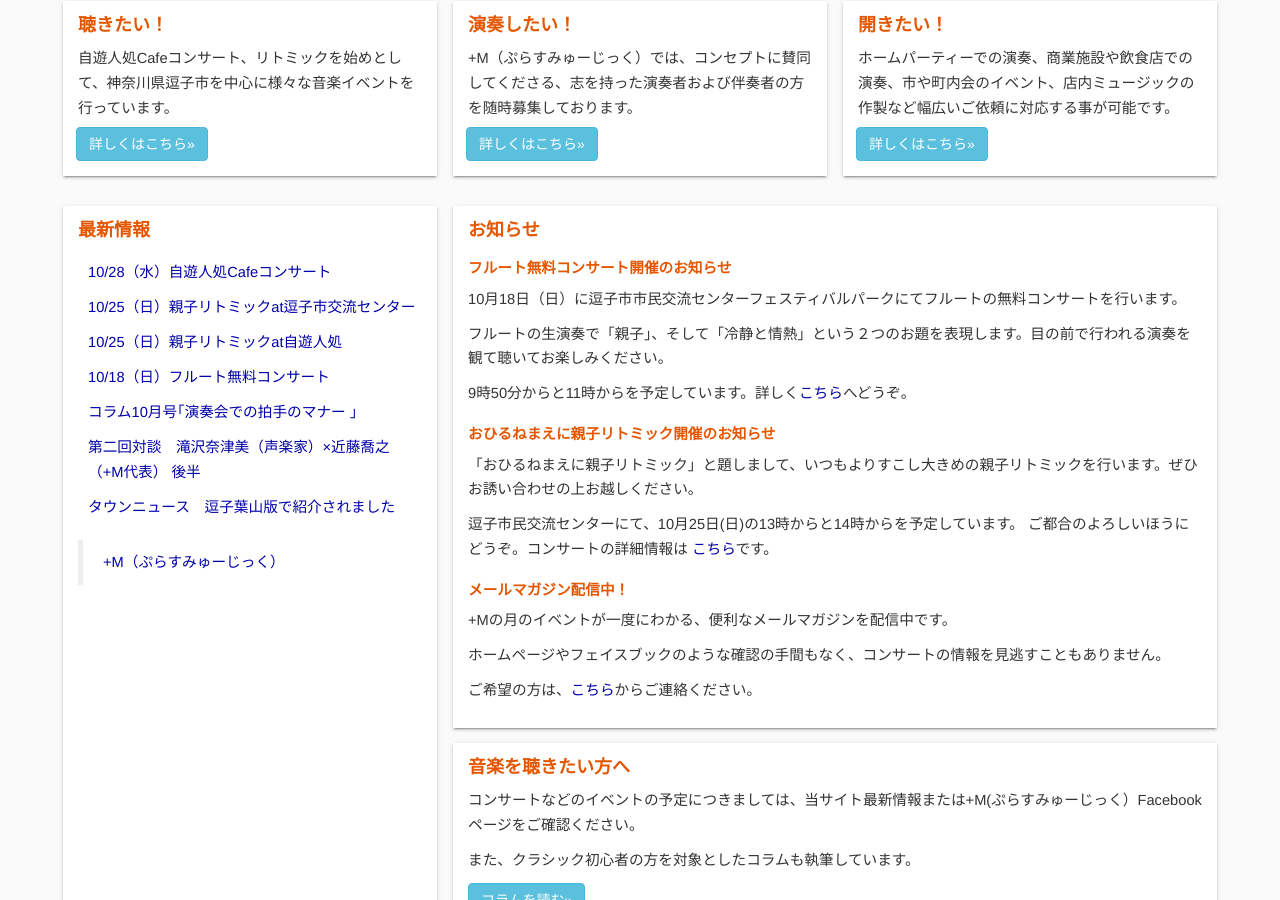
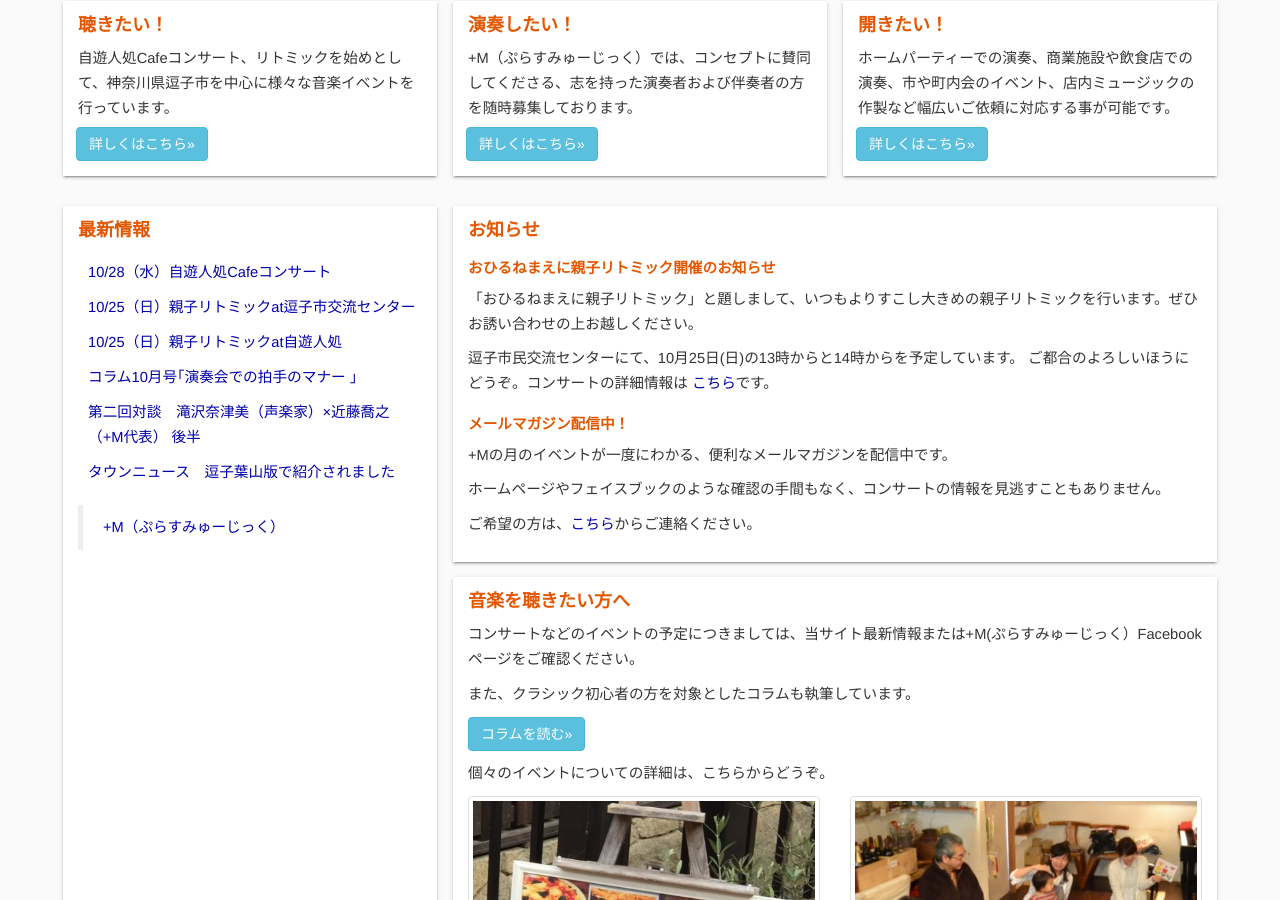
Before and after one commit to shinnkondo/plus-music-japan.github.io, a Jekyll site: the page built from index.html, in a window 1280 px wide and 900 px high, scrolled down 556 px. Built offline with Jekyll 4.4.1, drawn with Linux system fonts in a browser that asks for light colours; nearby versions of some CDN libraries; some web fonts are replaced.

Commit message:
古くなった情報を排除。

```diff
--- a/_data/news.csv
+++ b/_data/news.csv
@@ -2,7 +2,6 @@ title,url,expireat
 10/28（水）自遊人処Cafeコンサート,concert.html#coming-up,
 10/25（日）親子リトミックat逗子市交流センター,/rythmique_before_nap.html,
 10/25（日）親子リトミックat自遊人処,/rythmique.html#coming-up,
-10/18（日）フルート無料コンサート,/concert_outside.html,
 コラム10月号｢演奏会での拍手のマナー ｣,/column/2015/10/concert_applause_manner.html,
 第二回対談　滝沢奈津美（声楽家）×近藤喬之（+M代表） 後半,/interview/2015/09/interview-takizawa-kondo-part2.html,
 タウンニュース　逗子葉山版で紹介されました,http://www.townnews.co.jp/0503/2015/05/15/283567.html,
--- a/index.html
+++ b/index.html
@@ -105,16 +105,6 @@ description: ""
 			<div class="main-column col-sm-6 col-md-7 col-lg-8">
 				<div class="paper-box">
 					<h2>お知らせ</h2>
-					<h3><a href="{{ BASE_PATH }}/concert_outside.html">フルート無料コンサート</a>開催のお知らせ</h3>
-					<p>
-						10月18日（日）に逗子市市民交流センターフェスティバルパークにてフルートの無料コンサートを行います。
-					</p>
-					<p>
-						フルートの生演奏で「親子」、そして「冷静と情熱」という２つのお題を表現します。目の前で行われる演奏を観て聴いてお楽しみください。
-					</p>
-					<p>
-						9時50分からと11時からを予定しています。詳しく<a href="{{ BASE_PATH }}/concert_outside.html">こちら</a>へどうぞ。
-					</p>
 					<h3><a href="{{ BASE_PATH }}/rythmique_before_nap.html">おひるねまえに親子リトミック</a>開催のお知らせ</h3>
 					<p>
 						「おひるねまえに親子リトミック」と題しまして、いつもよりすこし大きめの親子リトミックを行います。ぜひお誘い合わせの上お越しください。
```
